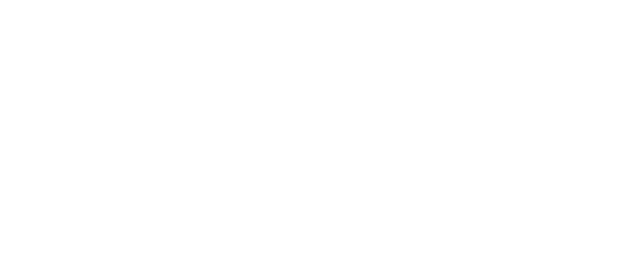
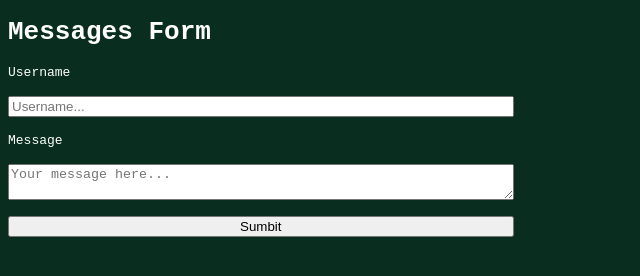
Before and after one commit to myles-hash/ApiMessages, a website: page client/index.html in a window 1280 px wide. Shown: the whole page, without its empty margins (0-640 px from the left). Drawn offline with Linux system fonts and the light colour scheme.

Commit message:
made more changes

```diff
--- /dev/null
+++ b/client/app.js
@@ -0,0 +1,8 @@
+const form = document.getElementById("form");
+
+form.addEventListener("submit",(event)=>{
+    event.preventDefault();
+
+    const formData = new FormData(form);
+    const formValues = Object.fromEntries(formData);
+});
--- a/client/index.html
+++ b/client/index.html
@@ -3,7 +3,19 @@
   <head>
     <meta charset="UTF-8" />
     <meta name="viewport" content="width=device-width, initial-scale=1.0" />
-    <title>Document</title>
+    <link rel="stylesheet" href="style.css" />
+    <script src="app.js" defer type="module"></script>
+    <title>API Messages</title>
   </head>
-  <body></body>
+  <body>
+    <h1>Messages Form</h1>
+    <form id="form">
+      <label>Username</label>
+      <input name="username" placeholder="Username..." />
+
+      <label>Message</label>
+      <textarea name="message" placeholder="Your message here..."></textarea>
+      <button>Sumbit</button>
+    </form>
+  </body>
 </html>
--- /dev/null
+++ b/client/style.css
@@ -0,0 +1,12 @@
+body {
+    background-color: #092E20 ;
+    color: white;
+    font-family: monospace;
+  }
+
+  form {
+    display: flex;
+    flex-direction: column;
+    gap: 1rem;
+    width: 40%;
+  }
```
Also changed, not shown: client/package.json (added, +18 -0 lines), server/package.json (added, +19 -0 lines), server/server.js (added, +13 -0 lines), 3 other files.
